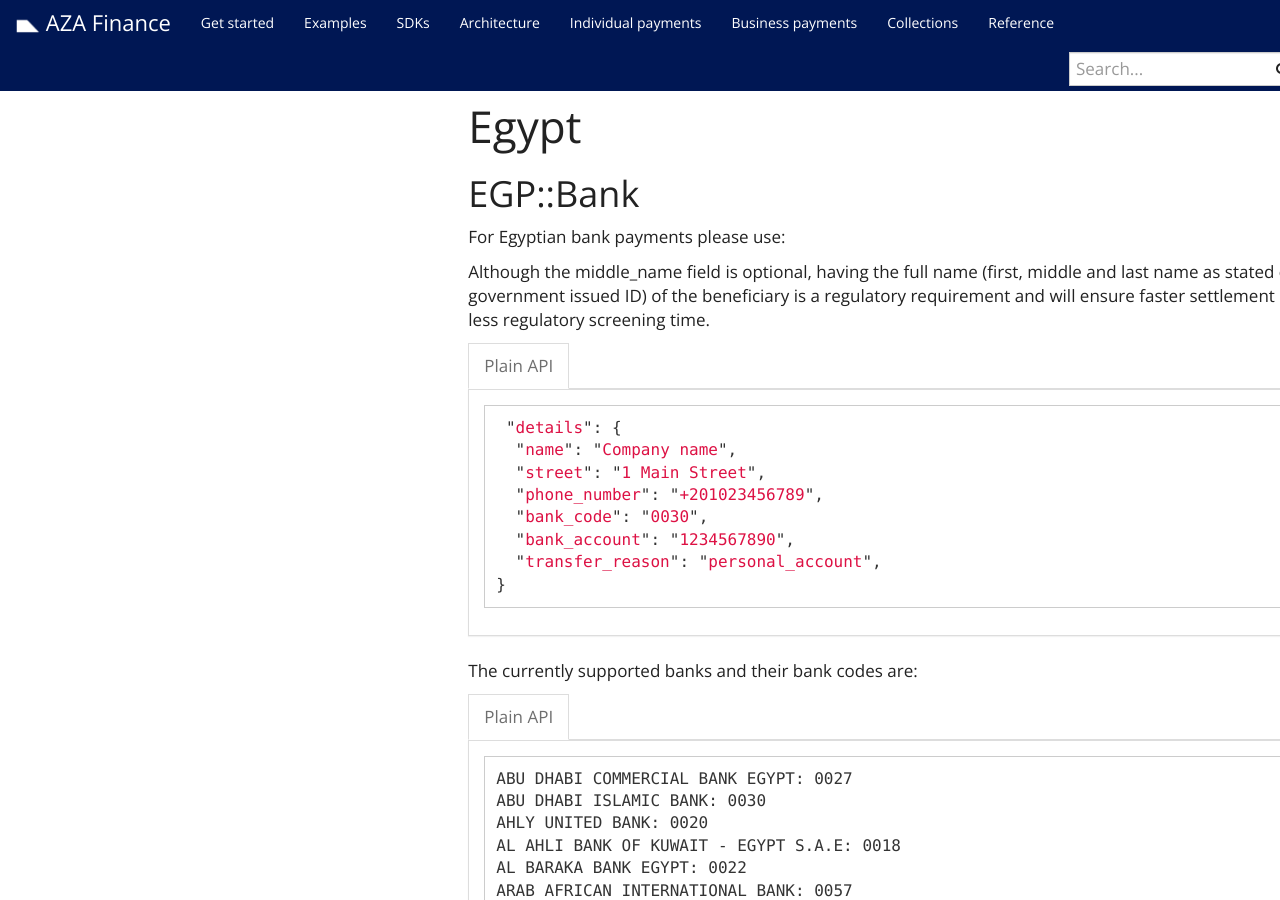
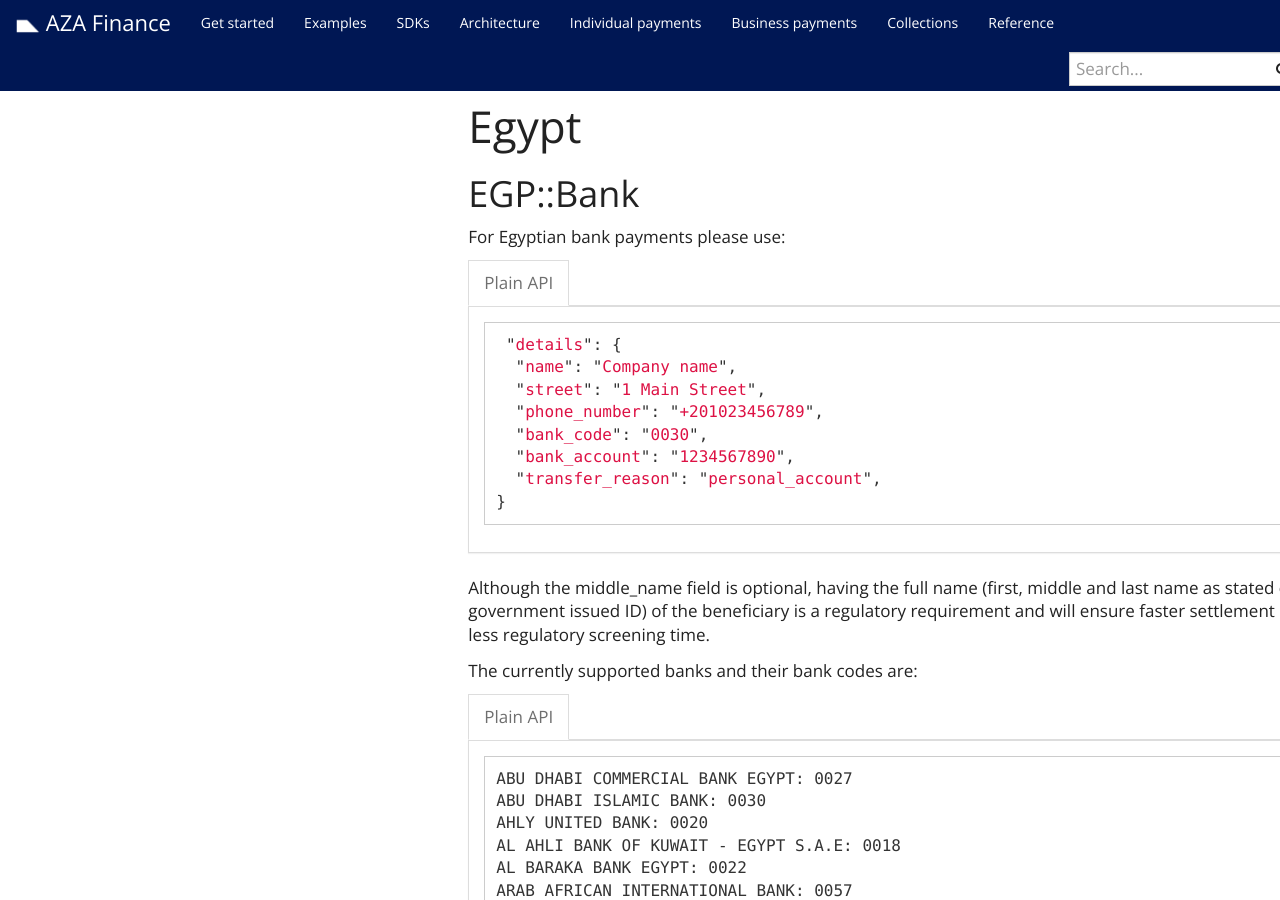
Before and after one commit to transferzero/api-documentation, a Jekyll site: the page built from _docs/business-payments.md, in a window 1280 px wide and 900 px high, scrolled down 14507 px. Built offline with Jekyll 4.4.1, drawn with Linux system fonts in a browser that asks for light colours; nearby versions of some CDN libraries; comment, search, counter and statistics services are not loaded.

Commit message:
BTA-12239 Added a middle name footer note on egp::bank

````diff
--- a/_includes/corridors/egp-bank.md
+++ b/_includes/corridors/egp-bank.md
@@ -17,9 +17,9 @@ For Egyptian bank payments please use:
 ```
 {% endcapture %}
 
+{% include language-tabbar.html prefix=egp-bank-details  raw=data-raw %}
+
 Although the middle_name field is optional, having the full name (first, middle and last name as stated on the government issued ID) of the beneficiary is a regulatory requirement and will ensure faster settlement due to less regulatory screening time.
-
-{% include language-tabbar.html prefix=egp-bank-details  raw=data-raw %}
 
 The currently supported banks and their bank codes are:
 
````
